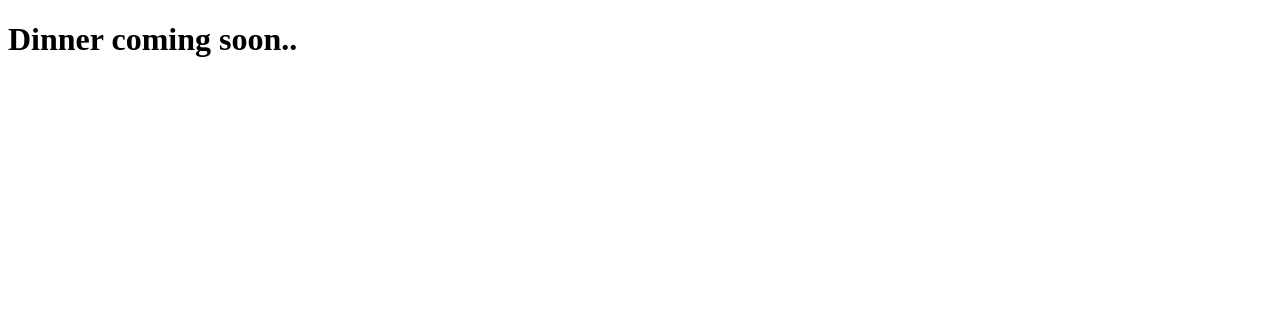
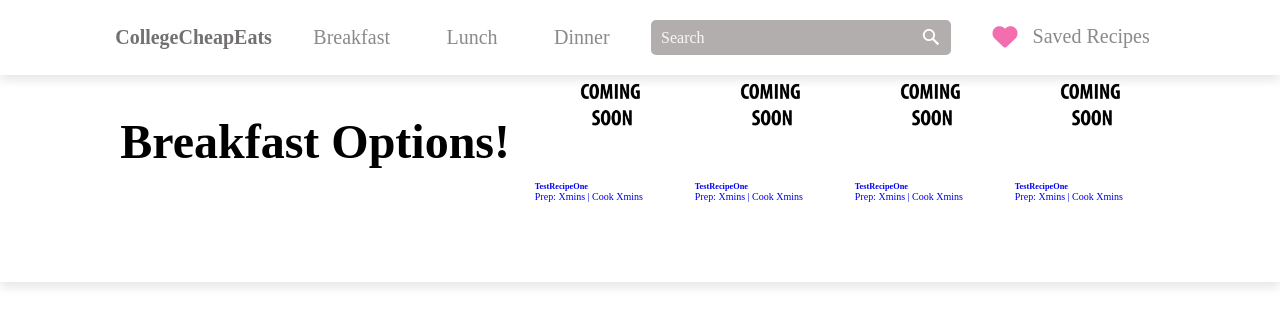
Before and after one commit to evelyn-paz/CollegeCheapEats, a plain HTML site: page breakfast.html in a window 1280 px wide. Drawn offline with Linux system fonts and the light colour scheme; a web font is replaced by a local one.

Commit message:
added more to the breakfast page

```diff
--- a/breakfast.html
+++ b/breakfast.html
@@ -1,12 +1,89 @@
 <!--Code what search will lead to-->
 <!DOCTYPE html>
 <html lang='en'>
+<head>
+    <!--This means it adaps to the device the website is viewed on-->
+        <meta name="viewport" content="with=device-width, initial-scale=1.0">
+        <title>College Cheap Eats</title>
 
-<head>
-<h1> Dinner coming soon..</h1>
+        <!--Custom css file link-->
+        <link rel ="stylesheet" href="styles.css">
+
+        <!--This bottom link is for the font I got on googlefonts-->
+        <link rel="preconnect" href="https://fonts.googleapis.com">
+        <link rel="preconnect" href="https://fonts.gstatic.com" crossorigin>
+        <link href="https://fonts.googleapis.com/css2?family=Abyssinica+SIL&display=swap" rel="stylesheet">
+        <script src="https://kit.fontawesome.com/d2fc95c876.js" crossorigin="anonymous"></script>
+
+<!--This just makes the website auto-refresh after 5 secs, needs to be removed when project finished-->
+        <meta http-equiv="refresh" content="5">
 </head>
+<header>
+        <link rel="stylesheet" href="style.css">
+   <!-- Font Awesome Cdn Link -->
+        <link rel="stylesheet"
+        </header>
+<body>
+   <header>
+<!--This link shows the logo and re-directs the user to the homepage-->
+     <a href="search.html" class="logo">CollegeCheapEats</a>
+      <nav class="navbar">
+                <a href="breakfast.html">Breakfast</a>
+            </nav>
 
-<body>
+                   <nav class="navbar">
+                <a href="lunch.html">Lunch</a>
+            </nav>
+                   <nav class="navbar">
+                <a href="dinner.html">Dinner</a>
+            </nav>
+    <form id="form" role="search">
+                <input type="Search" id="query" name="q" placeholder="Search" aria-label="Search through site content">
+                <button>
+                    <svg viewBox="0 0 1024 1024"><path class="path1" d="M848.471 928l-263.059-263.059c-48.941 36.706-110.118 55.059-177.412 55.059-171.294 0-312-140.706-312-312s140.706-312 312-312c171.294 0 312 140.706 312 312 0 67.294-24.471 128.471-55.059 177.412l263.059 263.059-79.529 79.529zM189.623 408.078c0 121.364 97.091 218.455 218.455 218.455s218.455-97.091 218.455-218.455c0-121.364-103.159-218.455-218.455-218.455-121.364 0-218.455 97.091-218.455 218.455z"></path></svg>
+                </button>
+            </form>
+     <div class="left-side">
+            <!--Heart Icon-->
+            <div class="icons">
+                <a href="saved.html" class="fa-solid fa-heart"></a>
+            </div>
+            <!--Saved recipes page-->
+            <nav class="navbar">
+                <a href="saved.html">Saved Recipes</a>
+            </nav>
+          </div>
+        </header>
+
+  <section class="breakfast-home" id="breakfast-home">
+    <div class="breakfast-info">
+      <h1>Breakfast Options!</h1>
+    </div>
+  </section>
+
+    <div class="breakfast-list">
+    <a href="#" class="breakfast">
+    <img src="./images/Image-Coming-Soon.png" class="breakfast-img" alt=""/>
+      <h5>TestRecipeOne</h5>
+      <p>Prep: Xmins | Cook Xmins</p>
+      </a>
+        <a href="#" class="breakfast">
+        <img src="./images/Image-Coming-Soon.png" class="breakfast-img" alt=""/>
+        <h5>TestRecipeOne</h5>
+        <p>Prep: Xmins | Cook Xmins</p>
+      </a>
+    <a href="#" class="breakfast">
+    <img src="./images/Image-Coming-Soon.png" class="breakfast-img" alt=""/>
+        <h5>TestRecipeOne</h5>
+        <p>Prep: Xmins | Cook Xmins</p>
+      </a>
+        <a href="#" class="breakfast">
+        <img src="./images/Image-Coming-Soon.png" class="breakfast-img" alt=""/>
+        <h5>TestRecipeOne</h5>
+        <p>Prep: Xmins | Cook Xmins</p>
+      </a>
+    </div>
+  </section>
 
 </body>
 </html>
--- a/styles.css
+++ b/styles.css
@@ -76,6 +76,36 @@ header{
     letter-spacing: 1px;
     color: black;
     font-size: medium;
+}
+/* ---------breakfast--------- */
+.breakfast-home{
+    text-align: center;
+    font-size: xx-large;
+    color: black;
+    padding:0.5rem;
+    margin:2rem 0;
+  }
+
+breakfast-home .h1{
+  text-align: center;
+}
+
+.breakfast-info{
+  display: flex;
+}
+.breakfast-list{
+    display: grid;
+    gap: 1rem;
+    padding-bottom: 6rem;
+    grid-template-columns: 1fr 1fr 1fr 1fr;
+}
+.breakfast-img{
+   height: 15rem;
+    border-radius: 0.25rem;
+    margin-bottom: 1rem;
+}
+.breakfast{
+      display: block;
 }
 
 /* This logo section is for the CollegCheapEats heading */
```
Also changed, not shown: saved.html (+1 -1 lines), script.js (added).
